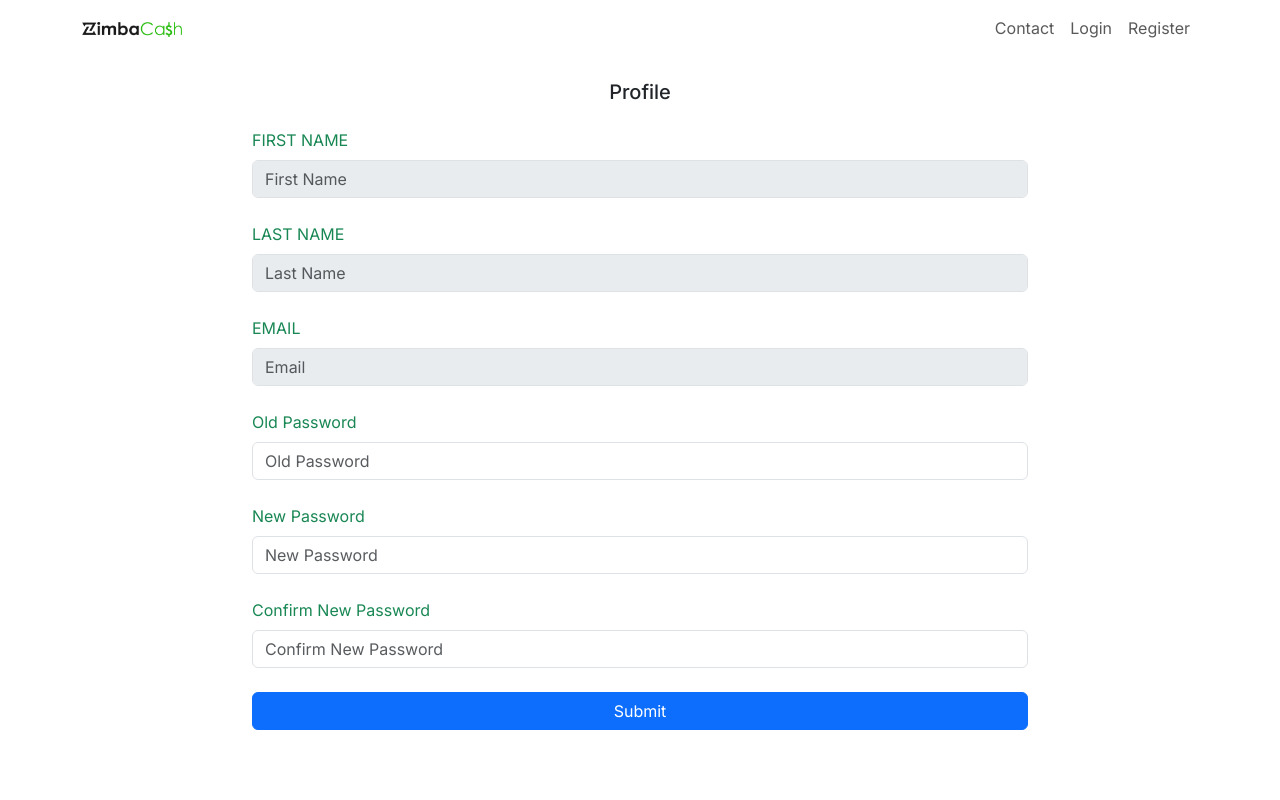
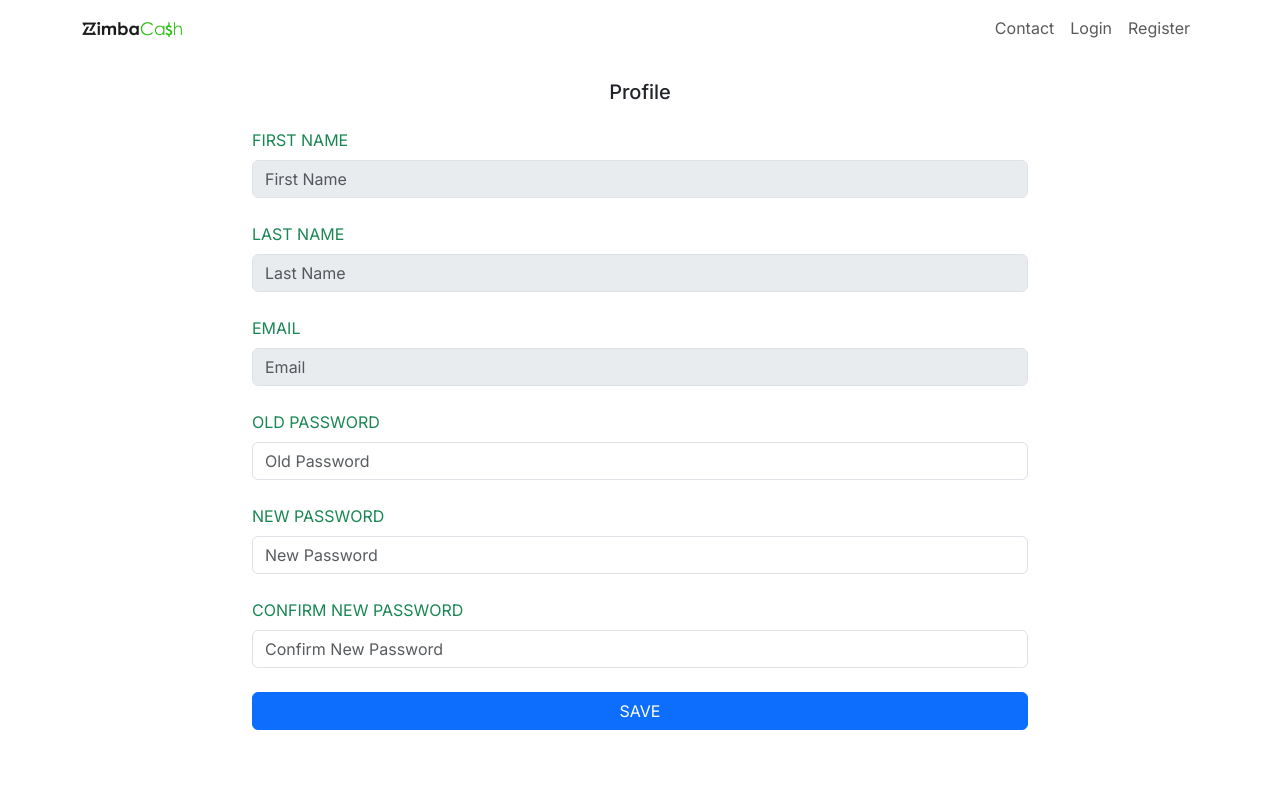
Before and after one commit to mubinkg/micro-finance, a Next.js app: page /zimba-cash/profile in a window 1280 px wide. Shown: the top 800 px of the page. Built offline with nearby package versions, Linux system fonts and the light colour scheme; no server answers.

Commit message:
udpate input title

```diff
--- a/app/zimba-cash/profile/page.jsx
+++ b/app/zimba-cash/profile/page.jsx
@@ -134,7 +134,7 @@ export default function Page() {
                     </Row>
                     <Row className='mt-4'>
                         <Col lg={12}>
-                            <Label className='text-success'>
+                            <Label className='text-success text-uppercase'>
                                 Old Password
                             </Label>
                             <Controller
@@ -154,7 +154,7 @@ export default function Page() {
                     </Row>
                     <Row className='mt-4'>
                         <Col lg={12}>
-                            <Label className='text-success'>
+                            <Label className='text-success text-uppercase'>
                                 New Password
                             </Label>
                             <Controller
@@ -174,7 +174,7 @@ export default function Page() {
                     </Row>
                     <Row className='mt-4'>
                         <Col lg={12}>
-                            <Label className='text-success'>
+                            <Label className='text-success text-uppercase'>
                                 Confirm New Password
                             </Label>
                             <Controller
@@ -193,7 +193,7 @@ export default function Page() {
                             />
                         </Col>
                     </Row>
-                    <Button onClick={handleSubmit(submitMail)} className='mt-4' color='primary'>Submit</Button>
+                    <Button onClick={handleSubmit(submitMail)} className='mt-4' color='primary'>SAVE</Button>
                 </div>
             </div>
         </div>
```
